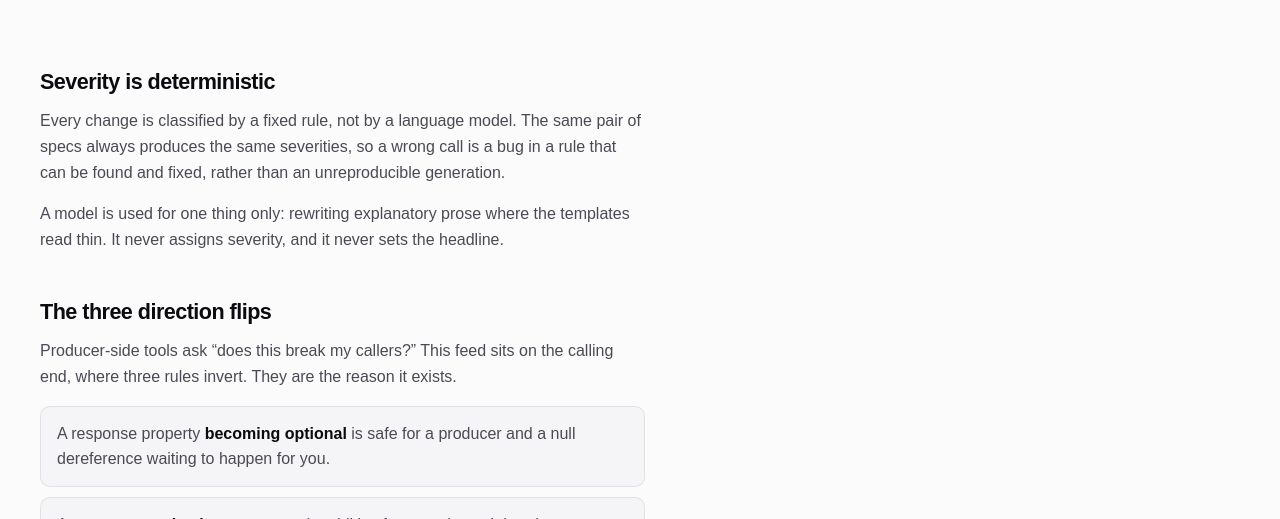
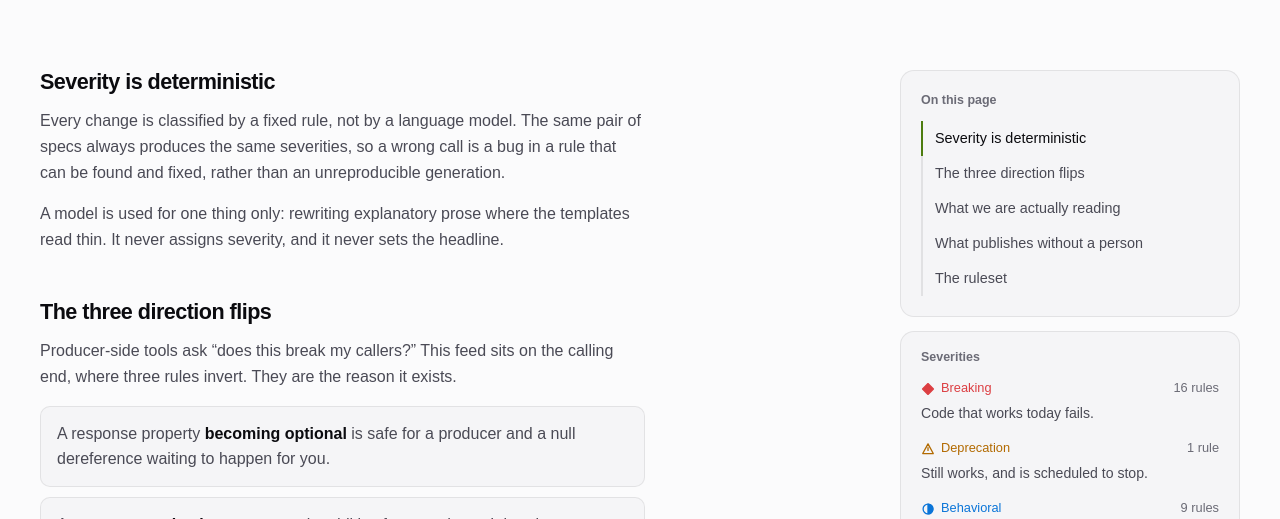
Before and after one commit to asgerami/driftwatch, a Next.js app in the folder apps/web/: page /method in a window 1280 px wide. Shown: the part 281-800 px from the top of the page. Built offline with nearby package versions, Linux system fonts and the light colour scheme; no server answers; a web font is replaced by a local one.

Commit message:
feat(web): give the method page an "On this page" sidebar and a severity guide (#41)

```diff
--- a/apps/web/app/globals.css
+++ b/apps/web/app/globals.css
@@ -1799,6 +1799,90 @@ textarea {
   }
 }
 
+/* "On this page" and the severity legend, in the method page's aside. */
+.read-main h2[id],
+#ruleset {
+  scroll-margin-top: 96px;
+}
+
+.toc {
+  padding: 16px 0;
+}
+
+.aside-card.legend {
+  padding: 16px 20px;
+}
+
+/* The method page's aside: a narrow column at the far right. */
+@media (min-width: 961px) {
+  .read > .aside[aria-label="About this page"] {
+    justify-self: end;
+    width: 100%;
+    max-width: 340px;
+  }
+}
+
+.toc-title {
+  margin: 0 0 10px;
+  font-size: 0.78rem;
+  font-weight: 600;
+  color: var(--text-3);
+}
+
+.toc ul,
+.legend ul {
+  list-style: none;
+  margin: 0;
+  padding: 0;
+  display: grid;
+}
+
+.toc a {
+  display: block;
+  padding: 6px 0 6px 12px;
+  border-left: 2px solid var(--line);
+  font-size: 0.9rem;
+  color: var(--text-2);
+  text-decoration: none;
+  transition: color 150ms ease, border-color 150ms ease;
+}
+
+.toc a[aria-current="location"] {
+  border-left-color: var(--accent-strong);
+  color: var(--text);
+  font-weight: 500;
+}
+
+@media (hover: hover) and (pointer: fine) {
+  .toc a:hover {
+    color: var(--text);
+  }
+}
+
+.legend ul {
+  gap: 14px;
+}
+
+.legend li {
+  display: grid;
+  gap: 3px;
+  font-size: 0.88rem;
+  color: var(--text-2);
+}
+
+.legend-head {
+  display: flex;
+  align-items: center;
+  justify-content: space-between;
+  gap: 12px;
+}
+
+.legend-count {
+  font-size: 0.8rem;
+  color: var(--text-3);
+  font-variant-numeric: tabular-nums;
+}
+
 .footnote {
   margin-top: 28px;
   font-size: 0.88rem;
@@ -1813,6 +1897,11 @@ textarea {
 
   .aside {
     position: static;
+  }
+
+  /* Below the article, a list of its own sections helps nobody. */
+  .aside-card:has(.toc) {
+    display: none;
   }
 }
 
--- a/apps/web/app/method/page.tsx
+++ b/apps/web/app/method/page.tsx
@@ -9,6 +9,7 @@ import {
 } from "@driftwatch/core";
 
 import { SeverityMark } from "../../components/Marks";
+import { Toc } from "../../components/Toc";
 
 export const metadata: Metadata = {
   title: "How changes are classified",
@@ -26,6 +27,22 @@ const ordered = Object.values(RULES).sort(
         b.severity,
       ) || a.id.localeCompare(b.id),
 );
+
+const SECTIONS = [
+  { id: "deterministic", label: "Severity is deterministic" },
+  { id: "direction-flips", label: "The three direction flips" },
+  { id: "what-we-read", label: "What we are actually reading" },
+  { id: "auto-publish", label: "What publishes without a person" },
+  { id: "ruleset", label: "The ruleset" },
+];
+
+/** The severities a reader meets in the feed, and what each means for calling code. */
+const LEGEND = [
+  { severity: "BREAKING", meaning: "Code that works today fails." },
+  { severity: "DEPRECATION", meaning: "Still works, and is scheduled to stop." },
+  { severity: "BEHAVIORAL", meaning: "Nothing throws, but results differ." },
+  { severity: "ADDITIVE", meaning: "Something new. Nothing to change." },
+] as const;
 
 /**
  * The method page.
@@ -48,7 +65,7 @@ export default function MethodPage() {
       <div className="read">
       <article className="read-main">
 
-      <h2>Severity is deterministic</h2>
+      <h2 id="deterministic">Severity is deterministic</h2>
       <p>
         Every change is classified by a fixed rule, not by a language model.
         The same pair of specs always produces the same severities, so a wrong
@@ -61,7 +78,7 @@ export default function MethodPage() {
         the headline.
       </p>
 
-      <h2>The three direction flips</h2>
+      <h2 id="direction-flips">The three direction flips</h2>
       <p>
         Producer-side tools ask &ldquo;does this break my callers?&rdquo; This
         feed sits on the calling end, where three rules invert. They are the
@@ -83,7 +100,7 @@ export default function MethodPage() {
         </li>
       </ol>
 
-      <h2>What we are actually reading</h2>
+      <h2 id="what-we-read">What we are actually reading</h2>
       <p>
         Specifications, not behaviour. Some providers update their spec weeks
         after shipping, and some never do. Everything here is spec-derived, and
@@ -97,7 +114,7 @@ export default function MethodPage() {
         enum reported 2319 times.
       </p>
 
-      <h2>What publishes without a person</h2>
+      <h2 id="auto-publish">What publishes without a person</h2>
       <p>
         A change below {PUBLISH_CONFIDENCE_THRESHOLD} confidence never reaches
         the feed, and cosmetic changes never do at any confidence. Precision
@@ -144,10 +161,34 @@ export default function MethodPage() {
       </p>
 
       </article>
+      <aside className="aside" aria-label="About this page">
+        <div className="aside-card">
+          <Toc items={SECTIONS} />
+        </div>
+        <div className="aside-card legend">
+          <p className="toc-title">Severities</p>
+          <ul>
+            {LEGEND.map(({ severity, meaning }) => {
+              const count = ordered.filter((rule) => rule.severity === severity).length;
+              return (
+                <li key={severity}>
+                  <span className="legend-head">
+                    <SeverityMark severity={severity} />
+                    <span className="legend-count">
+                      {count} {count === 1 ? "rule" : "rules"}
+                    </span>
+                  </span>
+                  {meaning}
+                </li>
+              );
+            })}
+          </ul>
+        </div>
+      </aside>
       </div>
-      <section className="section" aria-labelledby="ruleset-title">
+      <section className="section" aria-labelledby="ruleset">
         <div className="section-head">
-          <h2 id="ruleset-title">The ruleset</h2>
+          <h2 id="ruleset">The ruleset</h2>
         </div>
         <div className="ruleset-wrap">
           <table className="ruleset">
--- /dev/null
+++ b/apps/web/components/Toc.tsx
@@ -0,0 +1,42 @@
+"use client";
+
+import { useEffect, useState } from "react";
+
+/**
+ * "On this page": links to a page's sections, marking the one being read.
+ * Without JavaScript it is a plain list of anchors.
+ */
+export function Toc({ items }: { items: { id: string; label: string }[] }) {
+  const [active, setActive] = useState(items[0]?.id);
+
+  useEffect(() => {
+    const headings = items
+      .map((item) => document.getElementById(item.id))
+      .filter((el): el is HTMLElement => el !== null);
+    // The section whose heading most recently crossed the upper third of the viewport.
+    const observer = new IntersectionObserver(
+      (entries) => {
+        const visible = entries.filter((e) => e.isIntersecting);
+        if (visible.length > 0) setActive(visible[0]!.target.id);
+      },
+      { rootMargin: "0px 0px -66% 0px" },
+    );
+    headings.forEach((el) => observer.observe(el));
+    return () => observer.disconnect();
+  }, [items]);
+
+  return (
+    <nav className="toc" aria-label="On this page">
+      <p className="toc-title">On this page</p>
+      <ul>
+        {items.map((item) => (
+          <li key={item.id}>
+            <a href={`#${item.id}`} aria-current={item.id === active ? "location" : undefined}>
+              {item.label}
+            </a>
+          </li>
+        ))}
+      </ul>
+    </nav>
+  );
+}
```
